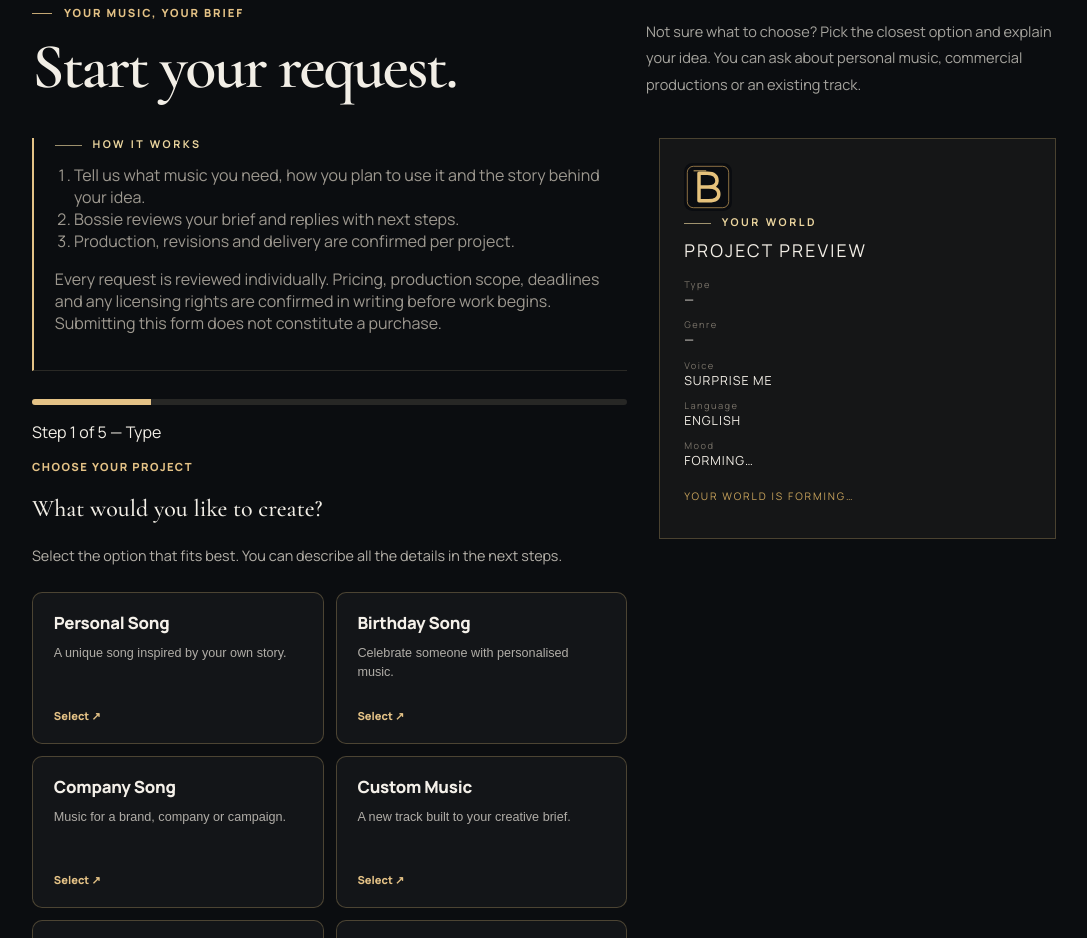
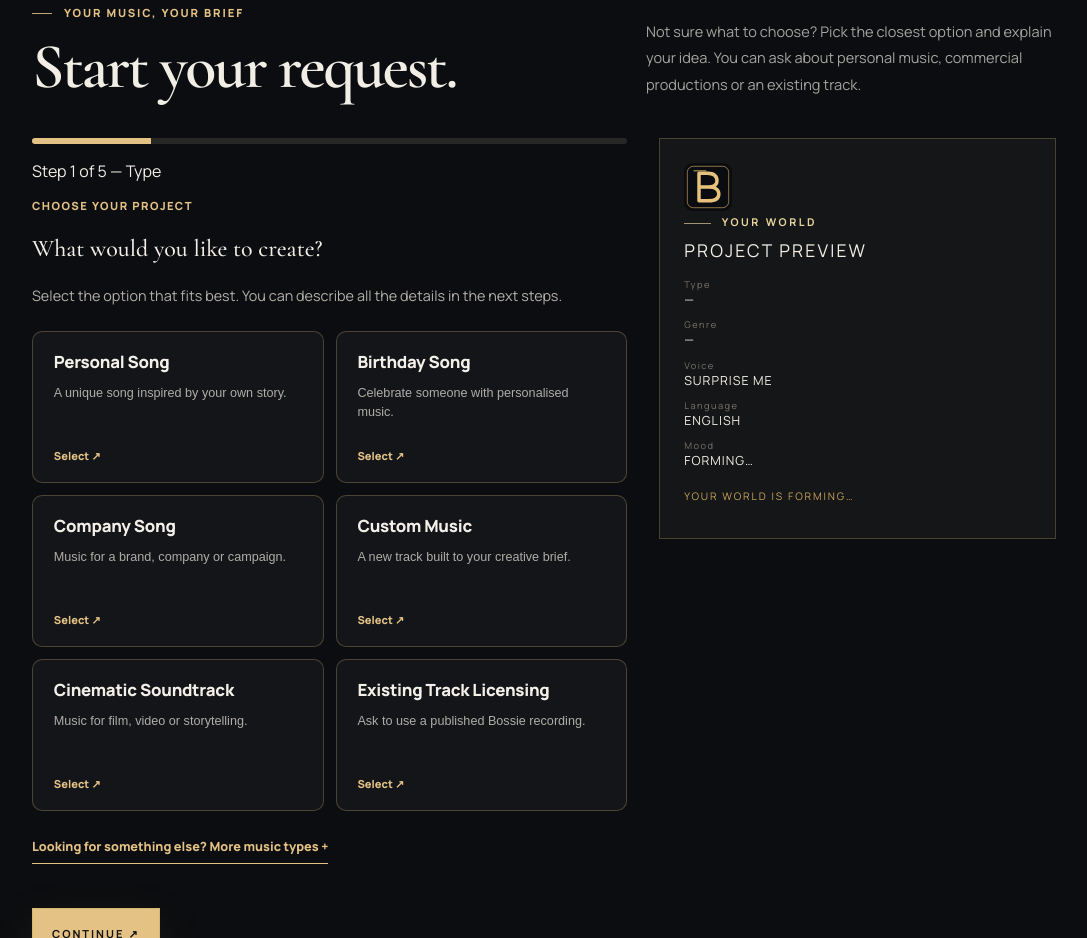
Before and after one commit to mvandenboslfgx/Bossie-on-that-beat, a Next.js app: page /request in a window 1280 px wide. Shown: the part 880-1818 px from the top of the page, without its empty margins (96-1183 px from the left). Built offline with nearby package versions, Linux system fonts and the light colour scheme.

Commit message:
ux: remove redundant instructions before music request wizard

```diff
--- a/components/RequestWizard.tsx
+++ b/components/RequestWizard.tsx
@@ -240,19 +240,6 @@ export default function RequestWizard() {
   return (
     <div className="request-v3-layout">
       <div className="request-wizard">
-      <div className="request-process">
-        <p className="eyebrow">HOW IT WORKS</p>
-        <ol>
-          <li>Tell us what music you need, how you plan to use it and the story behind your idea.</li>
-          <li>Bossie reviews your brief and replies with next steps.</li>
-          <li>Production, revisions and delivery are confirmed per project.</li>
-        </ol>
-        <p className="request-process-note">
-          Every request is reviewed individually. Pricing, production scope, deadlines and any licensing rights are confirmed
-          in writing before work begins. Submitting this form does not constitute a purchase.
-        </p>
-      </div>
-
       <div className="wizard-progress" aria-hidden="true">
         <span style={{ width: `${progress}%` }} />
       </div>
```
